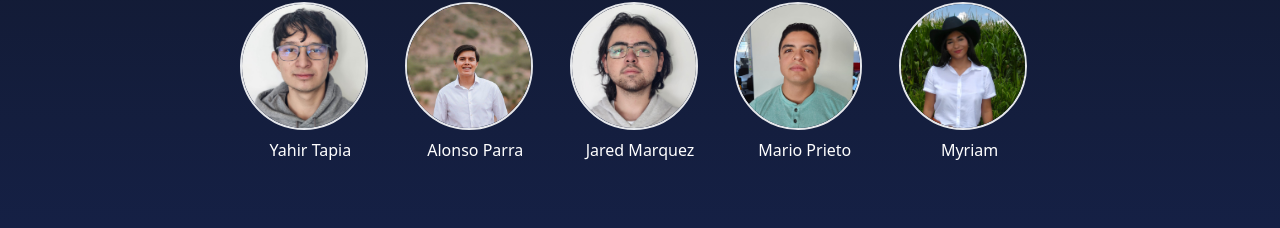
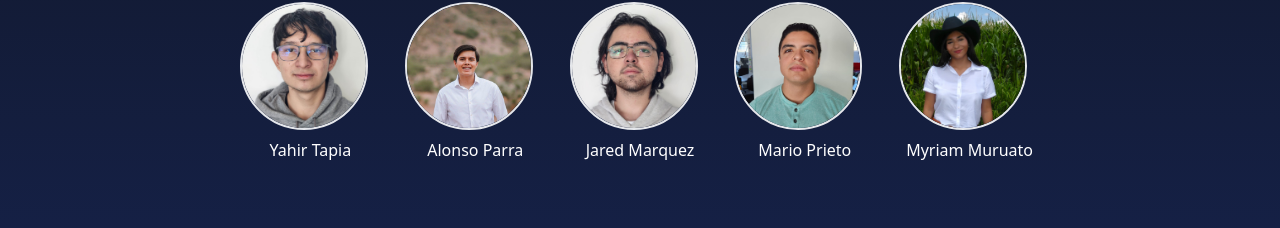
Before and after one commit to Lughx/A-ventureros, a Next.js app: page / in a window 1280 px wide. Shown: the part 1006-1234 px from the top of the page. Built offline with nearby package versions, Linux system fonts and the light colour scheme.

Commit message:
Name member changed

```diff
--- a/components/AboutUs.jsx
+++ b/components/AboutUs.jsx
@@ -19,7 +19,7 @@ const data = [
     },
     {
         image: "/Myriam.jpeg",
-        name: "Myriam"
+        name: "Myriam Muruato"
     },
 ]
 
```
